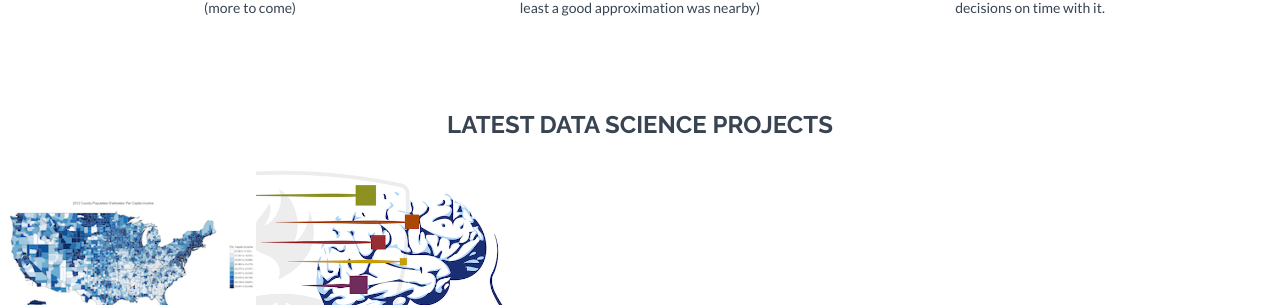
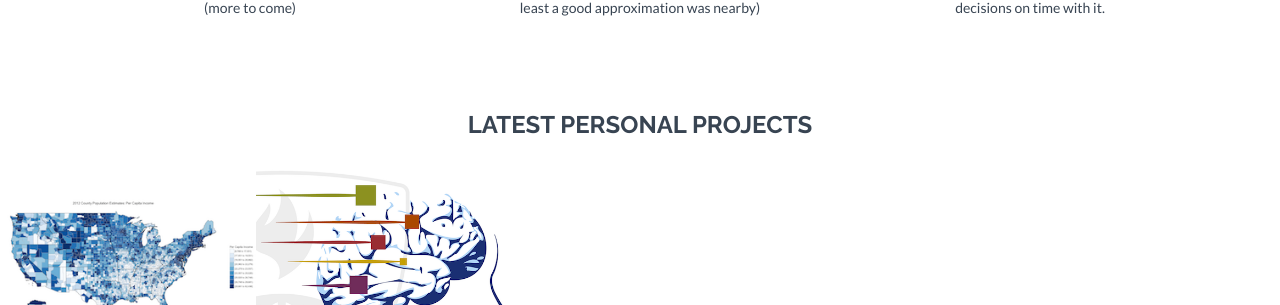
Before and after one commit to arturocm/arturocm.github.io, a Jekyll site: the page built from index.html, in a window 1280 px wide and 900 px high, scrolled down 402 px. Shown: the part 150-455 px from the top of the window. Built offline with Jekyll 4.4.1, drawn with Linux system fonts in a browser that asks for light colours; nearby versions of some CDN libraries.

Commit message:
Index Update
Change de Project description in the Home Page

```diff
--- a/index.html
+++ b/index.html
@@ -32,7 +32,7 @@ permalink: /
     </div><!--/container -->
 </div><!--/service -->
 
-{% include portfolio.html title="LATEST DATA SCIENCE PROJECTS" limit=5 %}
+{% include portfolio.html title="LATEST PERSONAL PROJECTS" limit=5 %}
 
 <div class="container mtb">
     <div class="row">
```
